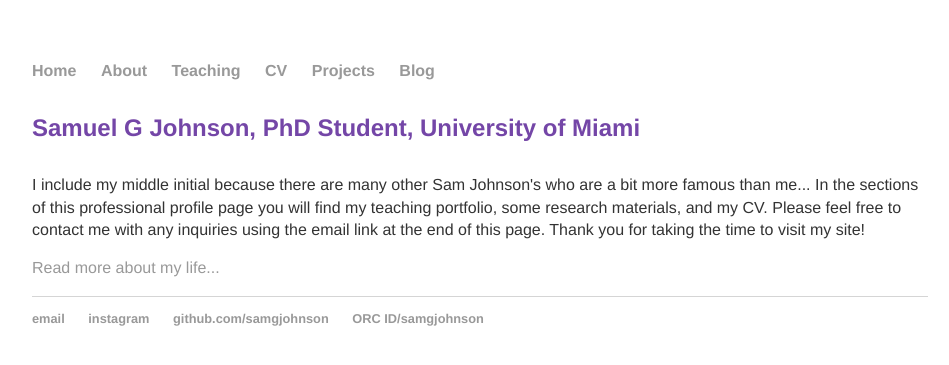
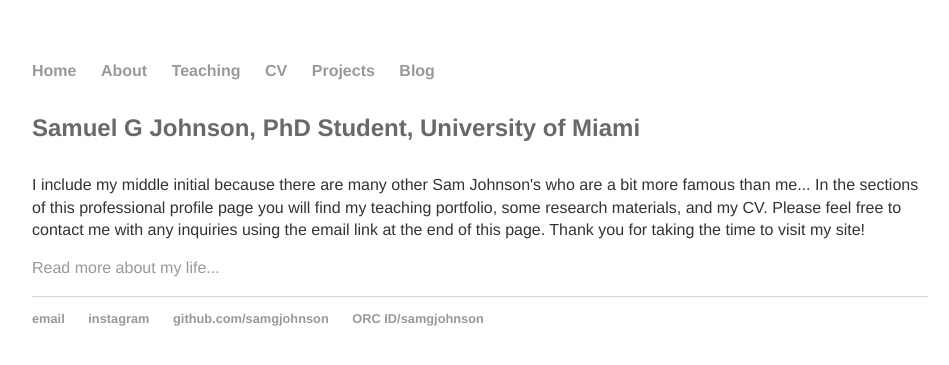
Before and after one commit to samgjohnson/samgjohnson.github.io, a Jekyll site: the page built from index.html, in a window 1280 px wide. Shown: the top 365 px of the page, without its empty margins (160-1109 px from the left). Built offline with Jekyll 4.4.1, drawn with Linux system fonts in a browser that asks for light colours.

Commit message:
css color, heading updates

```diff
--- a/css/main.css
+++ b/css/main.css
@@ -22,19 +22,22 @@
 h1 {
     font-size: 3em;
     font-family:'Helvetica', 'Arial', 'Sans-Serif';
+    color: DimGray
 }
 h2 {
     font-size: 2.5em;
     font-family:'Helvetica', 'Arial', 'Sans-Serif';
+    color: DimGray
 }
 h3 {
     font-size: 2em;
     font-family:'Helvetica', 'Arial', 'Sans-Serif';
+    color: DimGray
 }
 h4 {
     font-size: 1.5em;
     font-family:'Helvetica', 'Arial', 'Sans-Serif';
-    color: #7446A7;
+    color: DimGray
 }
 p {
     font-size: 1em;
```
Also changed, not shown: 1 other file.
